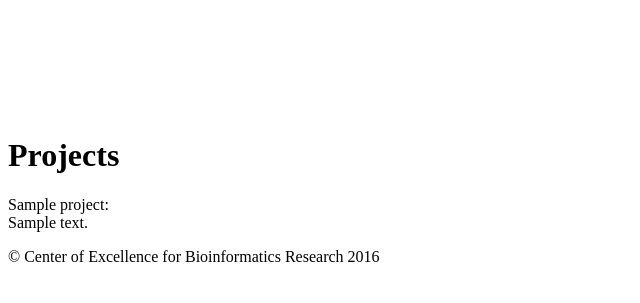
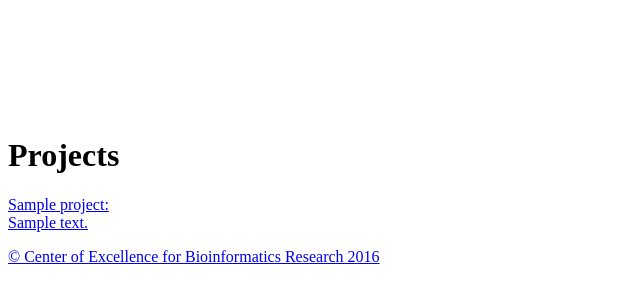
Before and after one commit to tneksenoj/yiiComboGithub, a Yii app: template yiiCombo/frontend/views/site/projects/data.php in a window 1280 px wide. Shown: the top 303 px of the page, without its empty margins (0-640 px from the left). Run offline with PHP 8.4 and a stand-in for Yii, Linux system fonts and the light colour scheme; the template is opened without the code that fills it: most values are stand-ins (such as "Sample title", 1, 10 or a date in 2020); data that the repository does not hold is empty; some libraries are stand-ins or nearby versions.

Commit message:
Fixed the projects link

```diff
--- a/yiiCombo/frontend/views/site/projects/data.php
+++ b/yiiCombo/frontend/views/site/projects/data.php
@@ -15,7 +15,7 @@ $this->params['breadcrumbs'][] = $this->title;
 
 
         <?php foreach ($Projects as $Project): ?>
-            <?php Yii::getAlias('@web') . "/index.php?r=site%2Fview&id=". $Project->PID . "' class='plink' > <div class= 'project col-md-6'>"; ?>
+            <?php echo "<a href = '" . Yii::getAlias('@web') . "/index.php?r=site%2Fview&id=". $Project->PID . "' class='plink' > <div class= 'project col-md-6'>"; ?>
                 <div class="title">
                     <?= Html::encode("{$Project->Name}") ?>:
                 </div>
```
